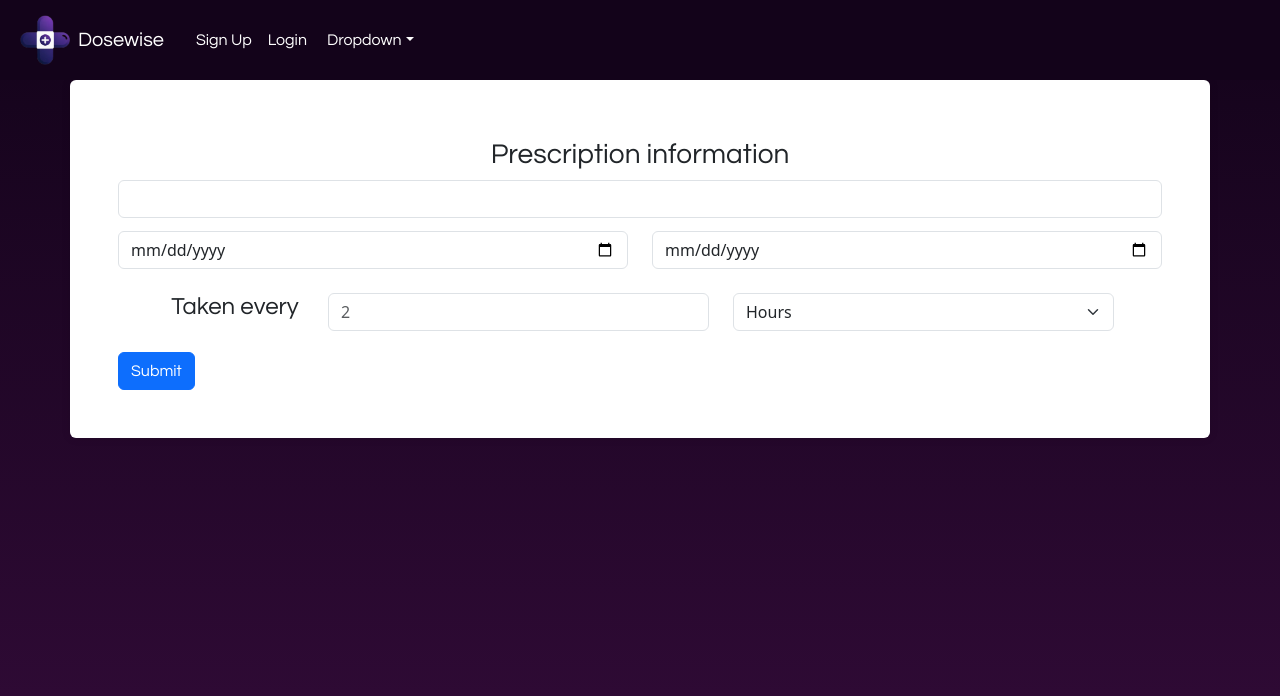
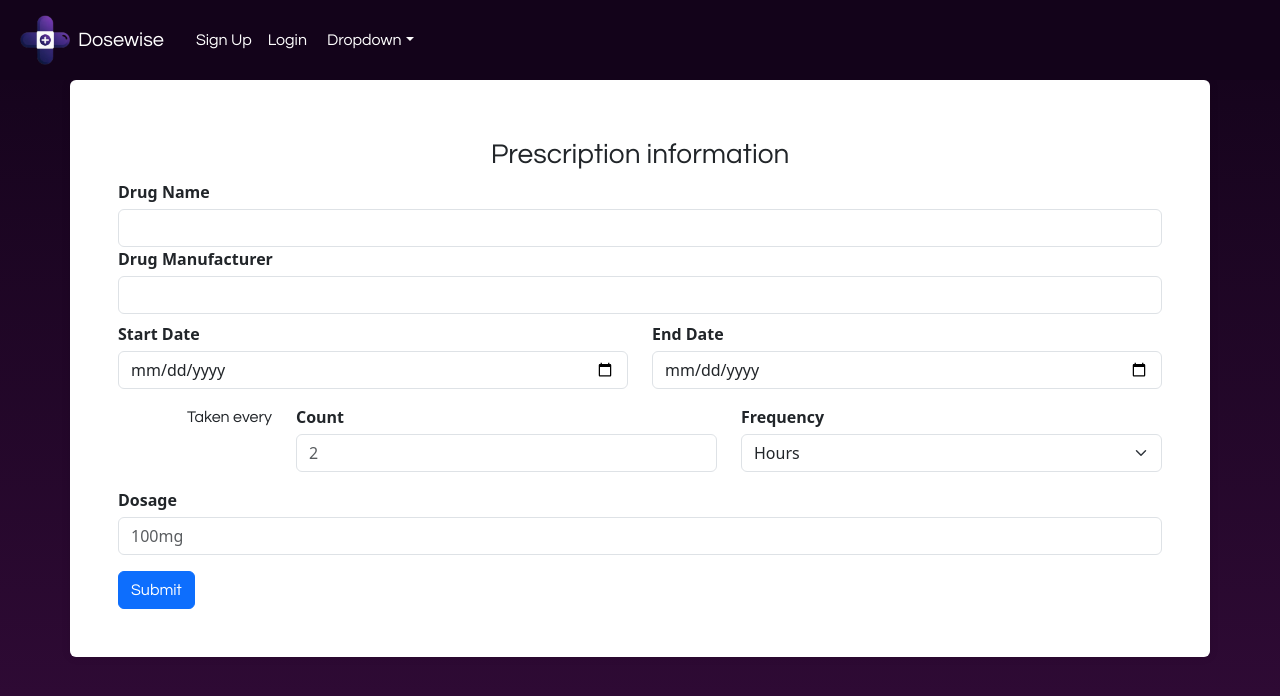
Before and after one commit to arnavk377/dosewise-frontend, a React (Vite) app: page /prescription in a window 1280 px wide. Shown: the top 696 px of the page. Built offline with nearby package versions, Linux system fonts and the light colour scheme.

Commit message:
poush pushs ouhspuh

```diff
--- a/src/App.jsx
+++ b/src/App.jsx
@@ -65,6 +65,7 @@ function getDrugInfo(drugName) {
 
       // change html element to display drug info
       const drugResult = data.results[0].active_ingredients[0].name;
+      const drugManufacturer = data.results[0].openfda.manufacturer_name[0];
       if (drugResult == undefined) {
         alert("Drug not found!")
       }
@@ -72,7 +73,7 @@ function getDrugInfo(drugName) {
         document.getElementById("drugInfo").innerHTML = drugResult;
         var dconf = confirm("Drug found: " + drugResult + ". Click OK if this is accurate. If not, please try searching again.");
         if (dconf == true) {
-          window.location.href = '/prescription' + '?name=' + drugResult;
+          window.location.href = '/prescription' + '?name=' + drugResult + '&manufacturer=' + drugManufacturer;
         }
         else {
           window.location.href = '/';
--- a/src/assets/prescription.jsx
+++ b/src/assets/prescription.jsx
@@ -3,8 +3,9 @@ import Navbar from './navbar.jsx';
 function Prescription() {
     const queryString = window.location.search;
     const urlParams = new URLSearchParams(queryString);
-    const paramValue = urlParams.get('name');
-    console.log(paramValue);
+    const drugName = urlParams.get('name');
+    const drugManufacturer = urlParams.get('manufacturer');
+    console.log(drugName + " " + drugManufacturer);
 
     return (
         <>
@@ -12,26 +13,30 @@ function Prescription() {
             <form className="p-5 container bg-white rounded">
 
                 <h1 className="text-center">Prescription information</h1>
-                <label htmlFor="drugname"></label>
-                <input className="form-control locked-form" type="text" id="drugname" name="drugname" value={paramValue} disabled/>
+                <label htmlFor="drugname">Drug Name</label>
+                <input className="form-control locked-form" type="text" id="drugname" name="drugname" value={drugName} disabled/>
+                <label htmlFor="drugmanufacturer">Drug Manufacturer</label>
+                <input className="form-control locked-form" type="text" id="drugmanufacturer" name="drugmanufacturer" value={drugManufacturer} disabled/>
                 <div className="row my-2">
                     <div className="col">
-                        <label htmlFor="startdate"></label>
+                        <label htmlFor="startdate">Start Date</label>
                         <input className="form-control" type="date" id="startdate" name="startdate" />
                     </div>
                     <div className="col">
-                        <label htmlFor="enddate"></label>
+                        <label htmlFor="enddate">End Date</label>
                         <input className="form-control"type="date" id="enddate" name="enddate" />
                     </div>
                 </div>
-                <div className="row mt-4 px-5">
-                    <div className="col-2">
-                        <h4 className="text-dark text-center questrial">Taken every</h4>
+                <div className="row my-3">
+                    <div className="col-2 align-bottom">
+                        <div className="text-dark text-end questrial">Taken every</div>
                     </div>
                     <div className="col">
+                    <label htmlFor="dosagecount">Count</label>
                         <input className="form-control" type="number" id="dosagecount" name="dosagecount" placeholder="2" />
                     </div>
                     <div className="col">
+                    <label htmlFor="dosagefreq">Frequency</label>
                     <select className="form-select" id="dosagefreq" name="dosagefreq">
                         <option value="hourly">Hours</option>
                         <option value="daily">Days</option>
@@ -39,7 +44,8 @@ function Prescription() {
                     </select>
                     </div>
                 </div>
-                <label htmlFor="dosagecount"></label>
+                <label htmlFor="dosage">Dosage</label>
+                <input className="form-control" type="text" id="dosage" name="dosage" placeholder="100mg" />
                 <input type="submit" value="Submit" className="btn btn-primary mt-3 bstyle" />
             </form>
         </>
```
